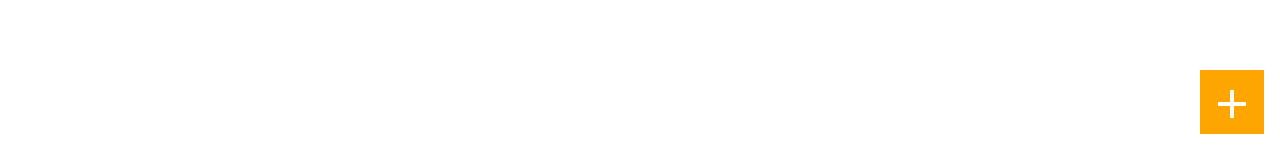
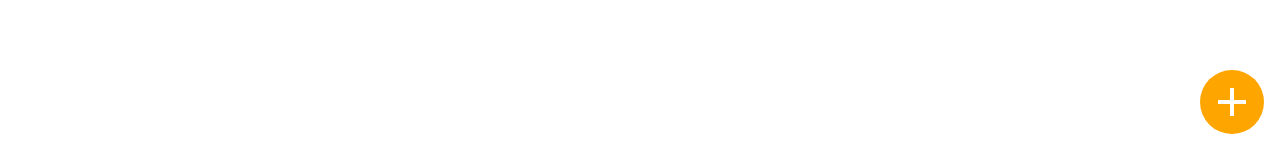
Before and after one commit to Kyomaru1/CollectionsDatabase, an Angular app: page / in a window 1280 px wide. Shown: the part 650-797 px from the top of the page. Built offline with nearby package versions, Linux system fonts and the light colour scheme.

Commit message:
Change from em to rem

```diff
--- a/src/app/fab/fab.component.scss
+++ b/src/app/fab/fab.component.scss
@@ -1,15 +1,16 @@
 div#fab{
-    width:4em;
-    height:4em;
+    width:4rem;
+    height:4rem;
     background-color:orange;
-    border-radius:50;
+    border-radius:50px;
+
     position:relative;
     display:flex;
     justify-content: center;
     i{
         color:white;
-        font-size:3em;
-        margin-top:.2em;
+        font-size:3rem;
+        margin-top:.5rem;
         position:absolute;
         z-index:3;
     }
@@ -17,11 +18,13 @@ div#fab{
 
 div#fab::after{
     content:'';
-    width:4em;
-    height:4em;
-    border-radius:50;
+    width:4rem;
+    height:4rem;
+    border-radius:50px;
     opacity:0;
     transition:opacity ease-in-out 125ms;
+    -webkit-transition: opacity ease-in-out 125ms;
+    -moz-transition:opacity ease-in-out 125ms;
     background-color:black;
 }
 
```
